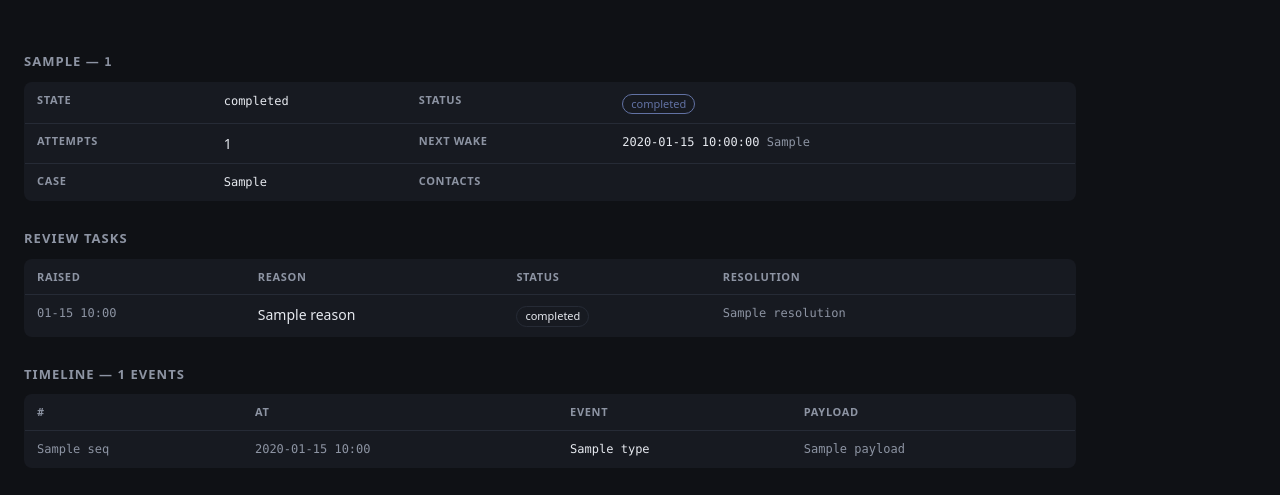
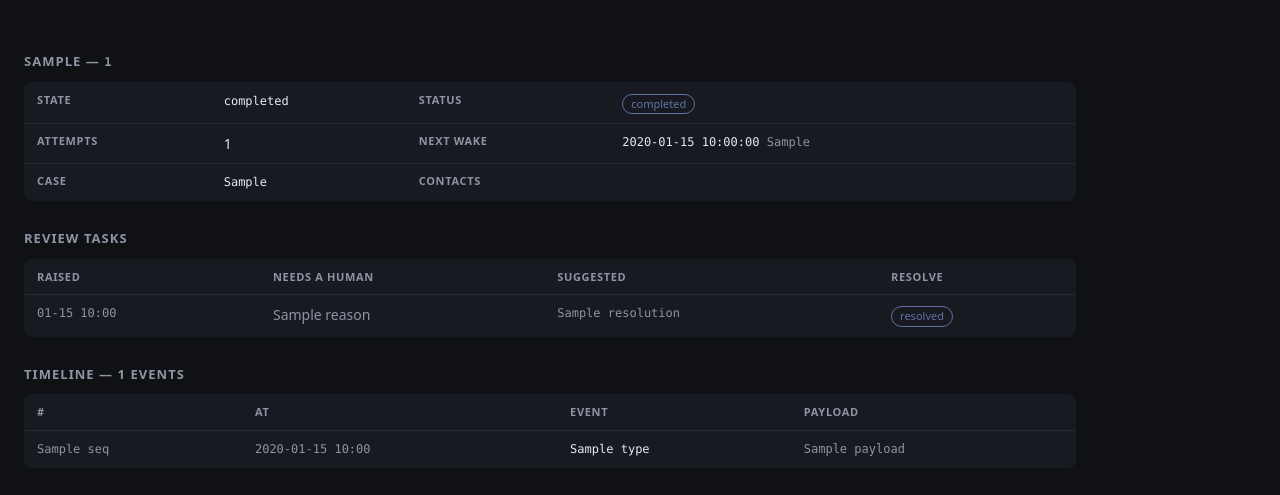
Before and after one commit to nagendernss/long-running-agent-platform, a FastAPI app: template app/api/templates/instance.html in a window 1280 px wide. Shown: the part 57-552 px from the top of the page. Run offline with FastAPI, Linux system fonts and the light colour scheme; the template is opened without the code that fills it: most values are stand-ins (such as "Sample title", 1, 10 or a date in 2020); parts of the project's set-up code (start-up, migrations or seed data) failed here and were passed over.

Commit message:
feat: fee/requirement flow in the dashboard
The requirement data existed but a paralegal could not act on it: the queue
showed a reason string, and the only buttons were retry/close, so there was no
way to record "paid, ref chk-1041" from the UI.

Review rows now come from one shared partial used by both the dashboard and the
instance page. An action_required task renders its action type, summary and each
particular (amount, payee, url, deadline) as chips, plus a reference box and a
"mark done & resume" button that posts action=completed with the reference. The
instance page also gains a "Waiting on us" banner while a requirement is open and
a "Done on our side" table listing what was completed, by whom, with which
reference.

The resolve route now carries `reference` through to the resolution dict, which
is what the Engine stores on the instance and the workflow cites in its next
message.

Co-Authored-By: Claude Opus 5 <noreply@anthropic.com>

```diff
--- a/app/api/main.py
+++ b/app/api/main.py
@@ -226,9 +226,19 @@ async def instance_page(instance_id: uuid.UUID, request: Request, s: AsyncSessio
 
 @app.post("/review-queue/{task_id}/resolve")
 async def resolve_form(task_id: uuid.UUID, request: Request, runtime: Runtime = Depends(rt)):
+    """Dashboard resolve buttons. `reference` is what a paralegal types after paying a
+    fee or submitting a portal form - it rides along on the instance and gets cited in
+    the next message to the other party."""
     form = await request.form()
+    resolution: dict[str, Any] = {"action": form.get("action") or "close"}
+    reference = (form.get("reference") or "").strip()
+    if reference:
+        resolution["reference"] = reference
     async with runtime.session_factory() as s, s.begin():
-        await runtime.engine.resolve_review_task(
-            s, task_id, {"action": form.get("action", "close")}, resolved_by=form.get("resolved_by") or "dashboard"
-        )
+        try:
+            await runtime.engine.resolve_review_task(
+                s, task_id, resolution, resolved_by=form.get("resolved_by") or "dashboard"
+            )
+        except KeyError as exc:
+            raise HTTPException(404, str(exc)) from None
     return RedirectResponse(request.headers.get("referer") or "/", status_code=303)
--- a/app/api/templates/base.html
+++ b/app/api/templates/base.html
@@ -31,6 +31,14 @@
     button:hover { border-color:var(--accent); }
     form.inline { display:inline; }
     pre { margin:0; white-space:pre-wrap; word-break:break-word; }
+    .req-summary { margin:3px 0 4px; }
+    .req-details { display:flex; flex-wrap:wrap; gap:6px; }
+    .kv { font-family:ui-monospace,Consolas,monospace; font-size:11px; background:#12151b;
+          border:1px solid var(--line); border-radius:5px; padding:1px 7px; }
+    form.resolve { display:flex; gap:6px; margin-bottom:6px; }
+    input[type=text] { background:#12151b; color:var(--fg); border:1px solid var(--line);
+                       border-radius:6px; padding:4px 8px; font-size:12px; }
+    input[type=text]:focus { outline:none; border-color:var(--accent); }
   </style>
 </head>
 <body>
--- a/app/api/templates/instance.html
+++ b/app/api/templates/instance.html
@@ -1,4 +1,5 @@
 {% extends "base.html" %}
+{% set show_instance = false %}
 {% block content %}
 <h2>{{ instance.workflow_type }} &mdash; <span class="mono">{{ instance.id }}</span></h2>
 <table>
@@ -10,27 +11,49 @@
       <th>Contacts</th><td>{% for role, c in contacts.items() %}{% if c %}<div>{{ role }}: {{ c.name }} <span class="dim mono">{{ c.phone or c.email }}</span></div>{% endif %}{% endfor %}</td></tr>
 </table>
 
+{% set pending = (instance.context or {}).get('pending_requirement') %}
+{% if pending %}
+<h2>Waiting on us</h2>
+<table>
+  <tr><th>Action</th><th>What</th><th>Particulars</th><th>Since</th></tr>
+  <tr>
+    <td><span class="pill blocked">{{ pending.action_type }}</span></td>
+    <td>{{ pending.summary }}</td>
+    <td class="dim mono">{% for k, v in (pending.details or {}).items() %}<div>{{ k }}: {{ v }}</div>{% endfor %}</td>
+    <td class="dim mono">{{ pending.requested_at }}</td>
+  </tr>
+</table>
+{% endif %}
+
+{% set completed = (instance.context or {}).get('completed_requirements') or [] %}
+{% if completed %}
+<h2>Done on our side</h2>
+<table>
+  <tr><th>Action</th><th>What</th><th>Reference</th><th>By</th></tr>
+  {% for c in completed %}
+  <tr>
+    <td class="mono">{{ c.action_type }}</td>
+    <td>{{ c.summary }}</td>
+    <td class="mono">{{ (c.resolution or {}).get('reference') or '—' }}</td>
+    <td class="dim">{{ c.completed_by }}</td>
+  </tr>
+  {% endfor %}
+</table>
+{% endif %}
+
 {% if reviews %}
 <h2>Review tasks</h2>
 <table>
-  <tr><th>Raised</th><th>Reason</th><th>Status</th><th>Resolution</th><th></th></tr>
+  <tr><th>Raised</th><th>Needs a human</th><th>Suggested</th><th>Resolve</th></tr>
   {% for t in reviews %}
-  <tr>
-    <td class="dim mono">{{ t.created_at.strftime('%m-%d %H:%M') if t.created_at }}</td>
-    <td>{{ t.reason }}</td>
-    <td><span class="pill">{{ t.status }}</span></td>
-    <td class="dim mono">{{ t.resolution or '' }} {{ ('by ' + t.resolved_by) if t.resolved_by else '' }}</td>
-    <td>
-      {% if t.status == 'pending' %}
-      {% for action in ['retry', 'close'] %}
-      <form class="inline" method="post" action="/review-queue/{{ t.id }}/resolve">
-        <input type="hidden" name="action" value="{{ action }}">
-        <button type="submit">{{ action }}</button>
-      </form>
-      {% endfor %}
-      {% endif %}
-    </td>
-  </tr>
+    {% if t.status == 'pending' %}{% include "_review_row.html" with context %}{% else %}
+    <tr>
+      <td class="dim mono">{{ t.created_at.strftime('%m-%d %H:%M') if t.created_at }}</td>
+      <td class="dim">{{ t.reason }}</td>
+      <td class="dim mono">{{ t.resolution or '' }}</td>
+      <td><span class="pill completed">resolved{{ ' by ' + t.resolved_by if t.resolved_by }}</span></td>
+    </tr>
+    {% endif %}
   {% endfor %}
 </table>
 {% endif %}
```
Also changed, not shown: app/api/templates/_review_row.html (added, +41 -0 lines), app/api/templates/dashboard.html (+3 -15 lines), tests/test_api.py (+45 -0 lines).
